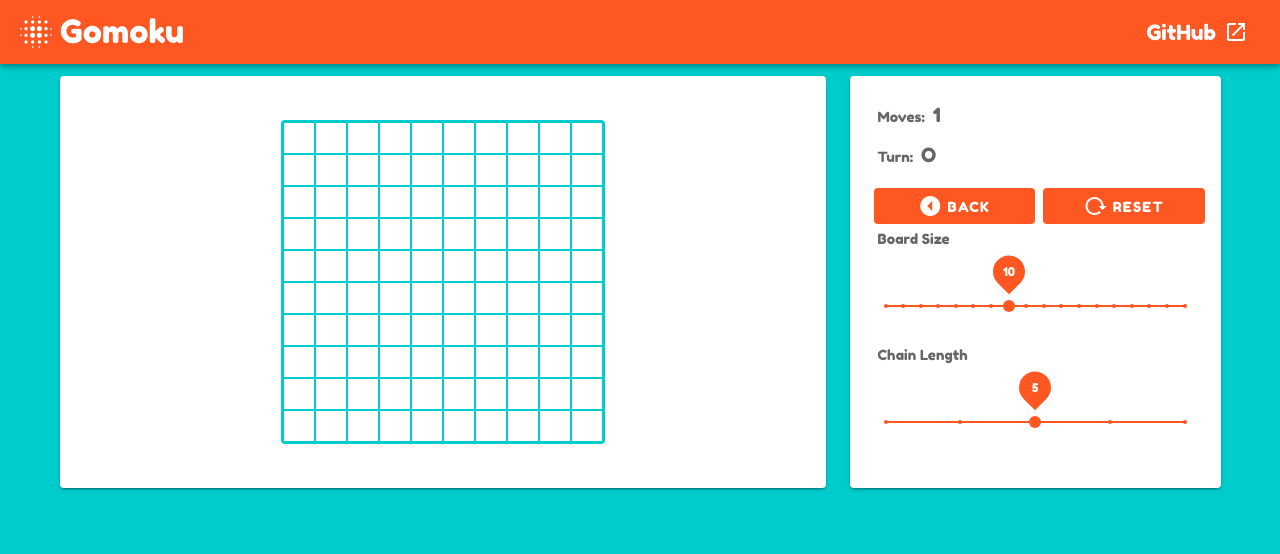
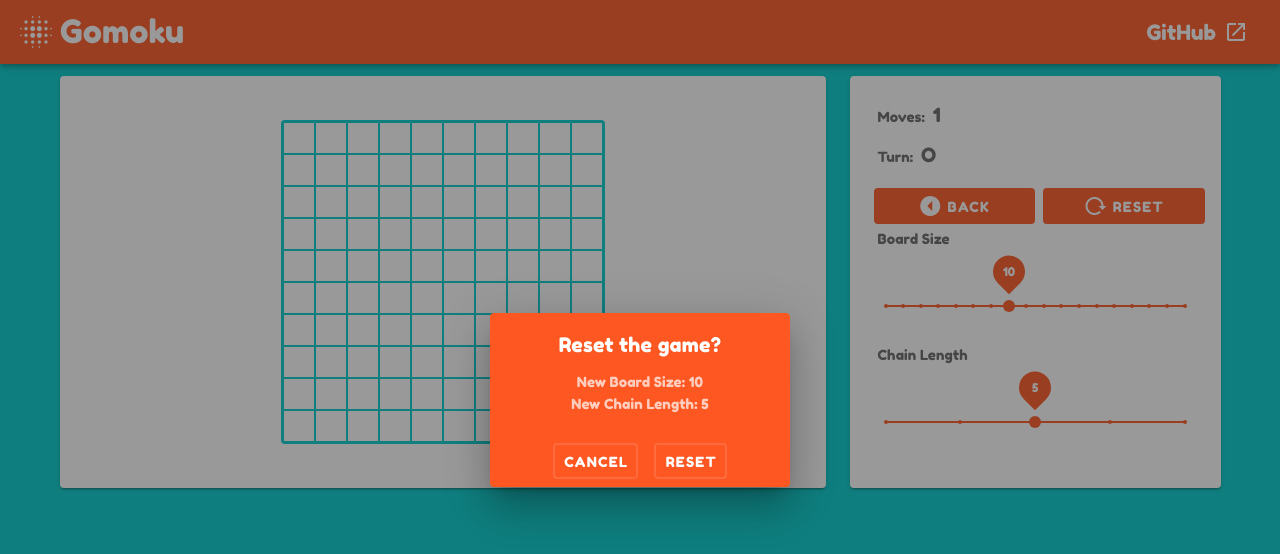
Before and after one commit to azureleaf/gomoku-vue, a Vue app: page / in a window 1280 px wide. Both pictures are taken after a click on the button "RESET". Shown: the top 554 px of the page. Built offline with nearby package versions, Linux system fonts and the light colour scheme.

Commit message:
feat: Show dialog box on button click / slider change

```diff
--- a/src/components/Panel.vue
+++ b/src/components/Panel.vue
@@ -1,5 +1,37 @@
 <template>
   <v-container class="setFont">
+    <v-dialog v-model="isDialogOpen" max-width="300px">
+      <v-card class="setFont" color="deep-orange" dark>
+        <v-card-title class="justify-center">Reset the game?</v-card-title>
+        <v-card-text class="text-center">
+          New Board Size: {{ this.boardSize }}<br />New Chain Length:
+          {{ this.chainLength }}
+        </v-card-text>
+        <v-spacer></v-spacer>
+        <v-card-actions class="justify-center">
+          <v-btn
+            color="white"
+            text
+            @click="isDialogOpen = false"
+            outlined
+            class="mx-2"
+            style="border-width: 2px;"
+          >
+            Cancel
+          </v-btn>
+          <v-btn
+            color="white"
+            text
+            @click="isDialogOpen = false"
+            outlined
+            class="mx-2"
+            style="border-width: 2px;"
+          >
+            Reset
+          </v-btn>
+        </v-card-actions>
+      </v-card>
+    </v-dialog>
     <p>
       Moves:
       <span class="largeText ml-1">{{ turns }}</span>
@@ -27,6 +59,7 @@
           :color="uniColor"
           block
           dark
+          @click="isDialogOpen = true"
         >
           <v-icon class="mr-1">mdi-reload</v-icon>Reset
         </v-btn>
@@ -62,6 +95,7 @@
       :thumb-color="uniColor"
       ticks="always"
       tick-size="4"
+      @change="isDialogOpen = true"
     ></v-slider>
   </v-container>
 </template>
@@ -75,6 +109,7 @@ export default {
       uniColor: "deep-orange",
       chainLengthLimit: { max: 7, min: 3 },
       boardSizeLimit: { max: 20, min: 3 },
+      isDialogOpen: false,
     };
   },
   computed: {
@@ -110,6 +145,7 @@ export default {
       } else {
         this.chainLengthLimit.max = 7;
       }
+      this.isDialogOpen = true;
     },
   },
 };
```
